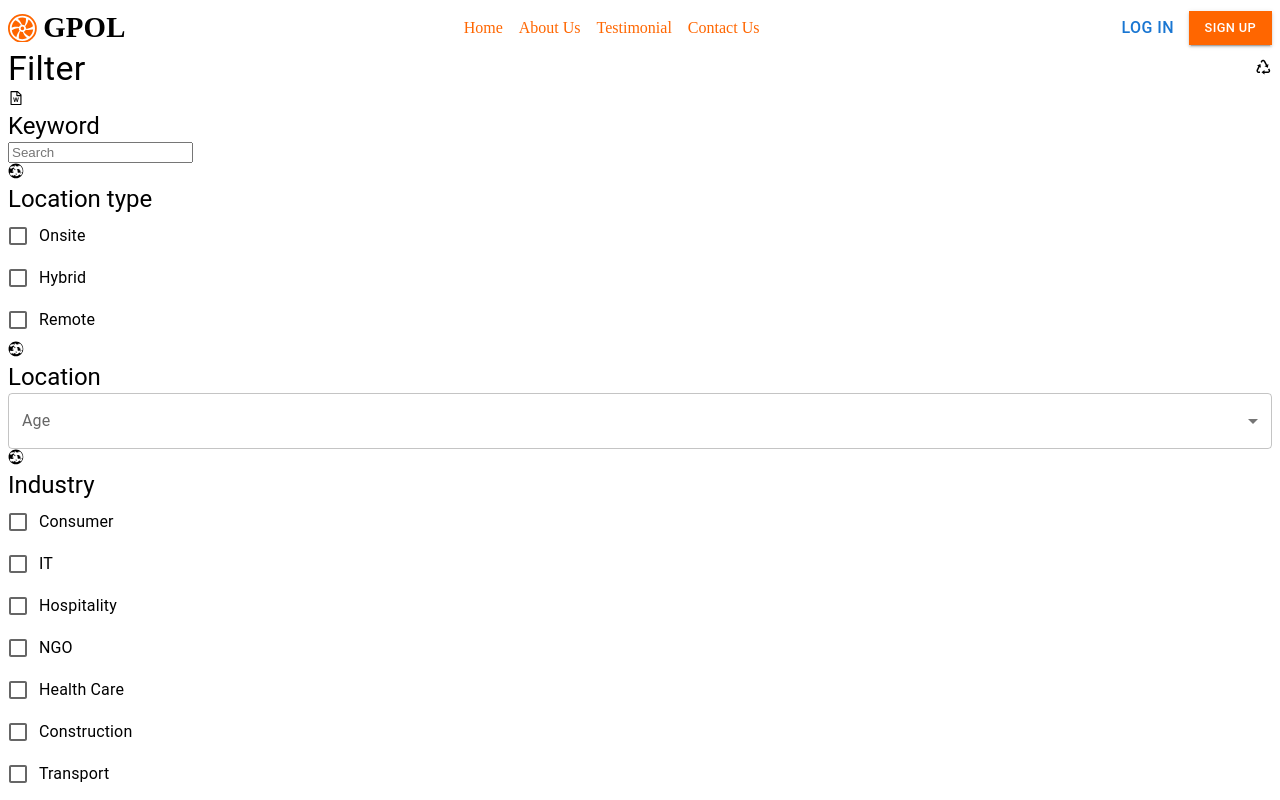
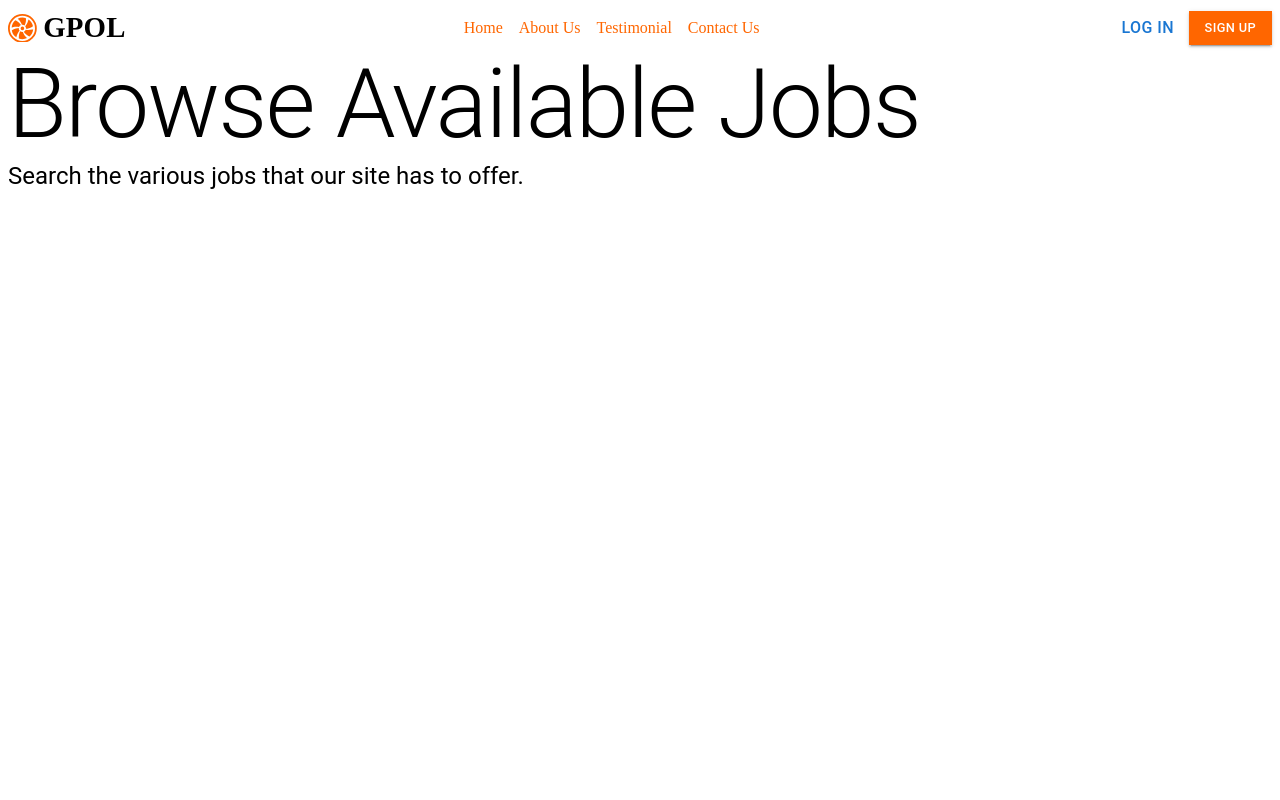
Before and after one commit to Cavein254/gpolive-0.0.2, a Next.js app: page /dashboard in a window 1280 px wide. Shown: the top 800 px of the page. Built offline with nearby package versions, Linux system fonts and the light colour scheme.

Commit message:
Add new job component

```diff
--- a/components/dashboard/Dashboard.tsx
+++ b/components/dashboard/Dashboard.tsx
@@ -1,4 +1,4 @@
-import Job from "./Job"
+import Job from "./job/Job"
 
 const Dashboard = () => {
   return (
--- a/components/dashboard/Job.tsx
+++ /dev/null
@@ -1,11 +0,0 @@
-import SearchOverlay from "../searchoverlay/SearchOverlay"
-
-const Job = () => {
-  return (
-    <div>
-        <SearchOverlay/>
-    </div>
-  )
-}
-
-export default Job
--- /dev/null
+++ b/components/dashboard/job/Job.tsx
@@ -0,0 +1,21 @@
+import { Box, Typography } from "@mui/material"
+
+const Job = () => {
+  return (
+    <Box>
+      <Box className="job-header">
+        <Box>
+          <Typography variant='h1'>
+            Browse Available Jobs
+          </Typography>
+          <Typography variant='h5'>
+            Search the various jobs that our site has to offer.
+          </Typography>
+        </Box>
+        <Box></Box>
+      </Box>
+    </Box>
+  )
+}
+
+export default Job
```
